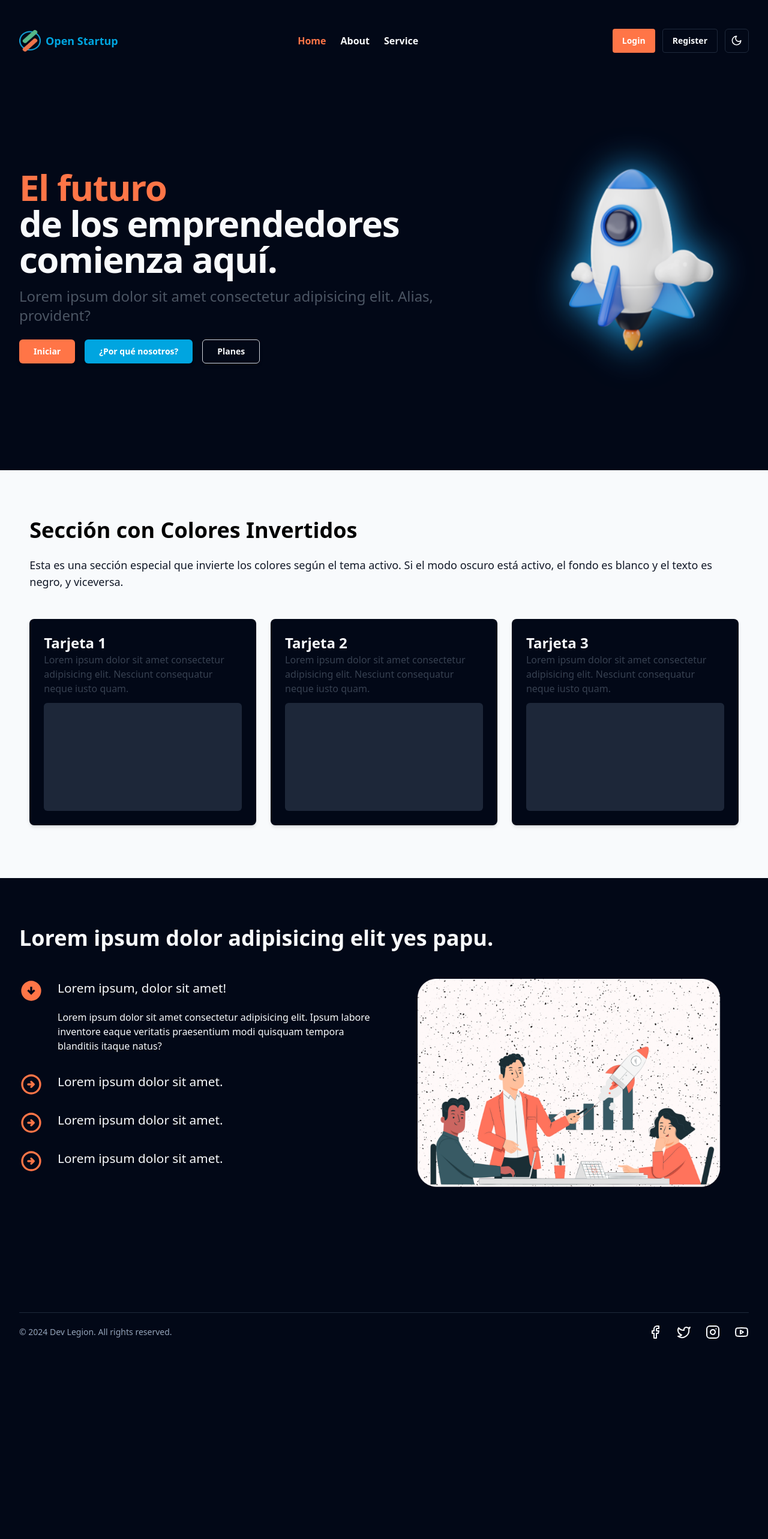
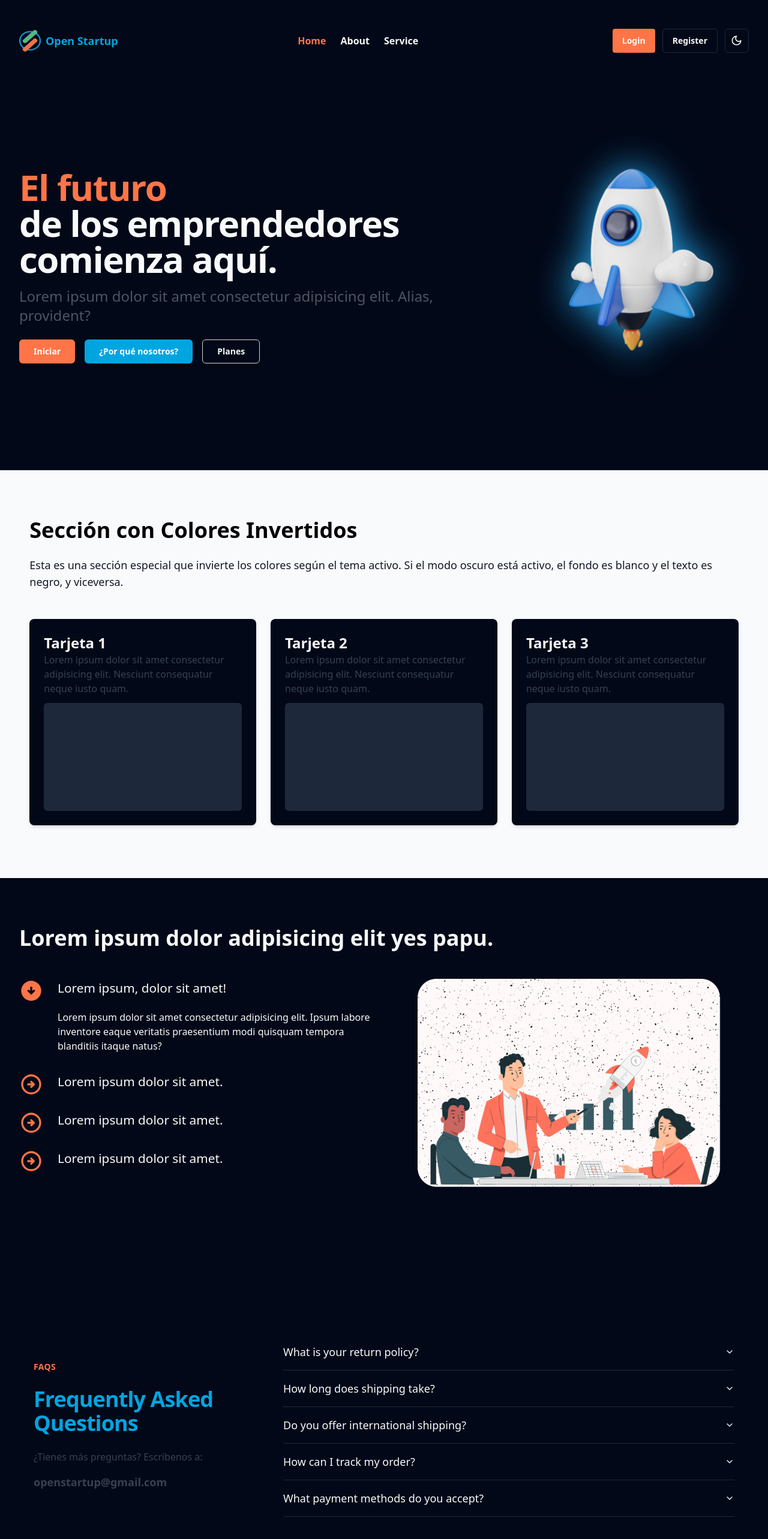
Before and after one commit to D3V-Legion/Open-Startup-Frontend, a React (Vite) app in the folder vite-project/: page / in a window 1280 px wide. Shown: the top 2566 px of the page at 60% size. Before the commit the page ends 2289 px from the top, so only its background shows below. Built offline with nearby package versions, Linux system fonts and the light colour scheme.

Commit message:
creacion de la seccion de FQA en el home

```diff
--- a/vite-project/package.json
+++ b/vite-project/package.json
@@ -11,6 +11,7 @@
   },
   "dependencies": {
     "@hookform/resolvers": "^3.9.0",
+    "@radix-ui/react-accordion": "^1.2.1",
     "@radix-ui/react-dialog": "^1.1.1",
     "@radix-ui/react-dropdown-menu": "^2.1.1",
     "@radix-ui/react-label": "^2.1.0",
--- /dev/null
+++ b/vite-project/src/components/ui/accordion.tsx
@@ -0,0 +1,56 @@
+import * as React from "react"
+import * as AccordionPrimitive from "@radix-ui/react-accordion"
+import { ChevronDown } from "lucide-react"
+
+import { cn } from "@/lib/utils"
+
+const Accordion = AccordionPrimitive.Root
+
+const AccordionItem = React.forwardRef<
+  React.ElementRef<typeof AccordionPrimitive.Item>,
+  React.ComponentPropsWithoutRef<typeof AccordionPrimitive.Item>
+>(({ className, ...props }, ref) => (
+  <AccordionPrimitive.Item
+    ref={ref}
+    className={cn("border-b", className)}
+    {...props}
+  />
+))
+AccordionItem.displayName = "AccordionItem"
+
+const AccordionTrigger = React.forwardRef<
+  React.ElementRef<typeof AccordionPrimitive.Trigger>,
+  React.ComponentPropsWithoutRef<typeof AccordionPrimitive.Trigger>
+>(({ className, children, ...props }, ref) => (
+  <AccordionPrimitive.Header className="flex">
+    <AccordionPrimitive.Trigger
+      ref={ref}
+      className={cn(
+        "flex flex-1 items-center justify-between py-4 font-medium transition-all hover:underline [&[data-state=open]>svg]:rotate-180",
+        className
+      )}
+      {...props}
+    >
+      {children}
+      <ChevronDown className="h-4 w-4 shrink-0 transition-transform duration-200" />
+    </AccordionPrimitive.Trigger>
+  </AccordionPrimitive.Header>
+))
+AccordionTrigger.displayName = AccordionPrimitive.Trigger.displayName
+
+const AccordionContent = React.forwardRef<
+  React.ElementRef<typeof AccordionPrimitive.Content>,
+  React.ComponentPropsWithoutRef<typeof AccordionPrimitive.Content>
+>(({ className, children, ...props }, ref) => (
+  <AccordionPrimitive.Content
+    ref={ref}
+    className="overflow-hidden text-sm transition-all data-[state=closed]:animate-accordion-up data-[state=open]:animate-accordion-down"
+    {...props}
+  >
+    <div className={cn("pb-4 pt-0", className)}>{children}</div>
+  </AccordionPrimitive.Content>
+))
+
+AccordionContent.displayName = AccordionPrimitive.Content.displayName
+
+export { Accordion, AccordionItem, AccordionTrigger, AccordionContent }
--- /dev/null
+++ b/vite-project/src/data/home.ts
@@ -0,0 +1,22 @@
+export const faqItems = [
+    {
+      question: "What is your return policy?",
+      answer: "We offer a 30-day return policy for all unused items in their original packaging. Please contact our customer service team to initiate a return."
+    },
+    {
+      question: "How long does shipping take?",
+      answer: "Shipping times vary depending on your location. Typically, domestic orders are delivered within 3-5 business days, while international orders may take 7-14 business days."
+    },
+    {
+      question: "Do you offer international shipping?",
+      answer: "Yes, we ship to most countries worldwide. Shipping costs and delivery times may vary depending on the destination."
+    },
+    {
+      question: "How can I track my order?",
+      answer: "Once your order is shipped, you will receive a confirmation email with a tracking number. You can use this number on our website or the carrier's website to track your package."
+    },
+    {
+      question: "What payment methods do you accept?",
+      answer: "We accept all major credit cards (Visa, MasterCard, American Express), PayPal, and Apple Pay."
+    }
+  ]
--- a/vite-project/src/pages/App.tsx
+++ b/vite-project/src/pages/App.tsx
@@ -2,9 +2,17 @@
 import cohete from "/cohete1.png";
 import IlustracionW from "../../public/ilustracion-home-w.png";
 import IlustracionB from "/ilustracion-home-b.png";
+import {
+  Accordion,
+  AccordionContent,
+  AccordionItem,
+  AccordionTrigger,
+} from "@/components/ui/accordion"
+
 
 import "../App.css";
 import { Skeleton } from "@/components/ui/skeleton";
+import { faqItems } from "@/data/home";
 
 const App: React.FC = () => {
   return (
@@ -181,6 +189,43 @@
           </div>
         </div>
       </section>
+      <section className="min-h-[85vh] relative py-12 lg:py-20">
+  <div className="container px-4 md:px-6 grid grid-cols-1 lg:grid-cols-[1fr_2fr] gap-10">
+
+    {/* Columna izquierda */}
+    <div className="flex flex-col justify-center space-y-4 lg:space-y-6 text-start">
+      <h4 className="text-sm font-semibold uppercase tracking-wide text-primary">
+        FAQS
+      </h4>
+      <h2 className="text-4xl lg:text-4xl font-extrabold tracking-tight text-secondary">
+        Frequently Asked Questions
+      </h2>
+      <p className="text-base font-medium text-gray-700">
+        ¿Tienes más preguntas? Escríbenos a:{" "}
+        <p className="text-lg font-semibold mt-4">
+          openstartup@gmail.com
+        </p>
+      </p>
+    </div>
+
+    {/* Columna derecha: Preguntas frecuentes */}
+    <div className="w-full">
+      <Accordion type="single" collapsible className="w-full">
+        {faqItems.map((item, index) => (
+          <AccordionItem key={index} value={`item-${index}`}>
+            <AccordionTrigger className="text-left font-medium text-lg">
+              {item.question}
+            </AccordionTrigger>
+            <AccordionContent className="text-left">
+              {item.answer}
+            </AccordionContent>
+          </AccordionItem>
+        ))}
+      </Accordion>
+    </div>
+  </div>
+</section>
+
     </main>
   );
 };
--- a/vite-project/tailwind.config.js
+++ b/vite-project/tailwind.config.js
@@ -10,68 +10,94 @@
   prefix: "",
   theme: {
   	container: {
-      center: true,
-      padding: "2rem",
+  		center: 'true',
+  		padding: '2rem',
   		screens: {
-        "2xl": "1400px",
-      },
+  			'2xl': '1400px'
+  		}
   	},
   	extend: {
   		colors: {
-        border: "hsl(var(--border))",
-        input: "hsl(var(--input))",
-        ring: "hsl(var(--ring))",
-        background: "hsl(var(--background))",
-        foreground: "hsl(var(--foreground))",
+  			border: 'hsl(var(--border))',
+  			input: 'hsl(var(--input))',
+  			ring: 'hsl(var(--ring))',
+  			background: 'hsl(var(--background))',
+  			foreground: 'hsl(var(--foreground))',
   			primary: {
-          DEFAULT: "hsl(var(--primary))",
-          foreground: "hsl(var(--primary-foreground))",
+  				DEFAULT: 'hsl(var(--primary))',
+  				foreground: 'hsl(var(--primary-foreground))'
   			},
   			secondary: {
-          DEFAULT: "hsl(var(--secondary))",
-          foreground: "hsl(var(--secondary-foreground))",
+  				DEFAULT: 'hsl(var(--secondary))',
+  				foreground: 'hsl(var(--secondary-foreground))'
   			},
   			destructive: {
-          DEFAULT: "hsl(var(--destructive))",
-          foreground: "hsl(var(--destructive-foreground))",
+  				DEFAULT: 'hsl(var(--destructive))',
+  				foreground: 'hsl(var(--destructive-foreground))'
   			},
   			muted: {
-          DEFAULT: "hsl(var(--muted))",
-          foreground: "hsl(var(--muted-foreground))",
+  				DEFAULT: 'hsl(var(--muted))',
+  				foreground: 'hsl(var(--muted-foreground))'
   			},
   			accent: {
-          DEFAULT: "hsl(var(--accent))",
-          foreground: "hsl(var(--accent-foreground))",
+  				DEFAULT: 'hsl(var(--accent))',
+  				foreground: 'hsl(var(--accent-foreground))'
   			},
   			popover: {
-          DEFAULT: "hsl(var(--popover))",
-          foreground: "hsl(var(--popover-foreground))",
+  				DEFAULT: 'hsl(var(--popover))',
+  				foreground: 'hsl(var(--popover-foreground))'
   			},
   			card: {
-          DEFAULT: "hsl(var(--card))",
-          foreground: "hsl(var(--card-foreground))",
-        },
+  				DEFAULT: 'hsl(var(--card))',
+  				foreground: 'hsl(var(--card-foreground))'
+  			}
   		},
   		borderRadius: {
-        lg: "var(--radius)",
-        md: "calc(var(--radius) - 2px)",
-        sm: "calc(var(--radius) - 4px)",
+  			lg: 'var(--radius)',
+  			md: 'calc(var(--radius) - 2px)',
+  			sm: 'calc(var(--radius) - 4px)'
   		},
   		keyframes: {
-        "accordion-down": {
-          from: { height: "0" },
-          to: { height: "var(--radix-accordion-content-height)" },
+  			'accordion-down': {
+  				from: {
+  					height: '0'
   				},
-        "accordion-up": {
-          from: { height: "var(--radix-accordion-content-height)" },
-          to: { height: "0" },
+  				to: {
+  					height: 'var(--radix-accordion-content-height)'
+  				}
   			},
+  			'accordion-up': {
+  				from: {
+  					height: 'var(--radix-accordion-content-height)'
+  				},
+  				to: {
+  					height: '0'
+  				}
+  			},
+  			'accordion-down': {
+  				from: {
+  					height: '0'
+  				},
+  				to: {
+  					height: 'var(--radix-accordion-content-height)'
+  				}
+  			},
+  			'accordion-up': {
+  				from: {
+  					height: 'var(--radix-accordion-content-height)'
+  				},
+  				to: {
+  					height: '0'
+  				}
+  			}
   		},
   		animation: {
-        "accordion-down": "accordion-down 0.2s ease-out",
-        "accordion-up": "accordion-up 0.2s ease-out",
-      },
-    },
+  			'accordion-down': 'accordion-down 0.2s ease-out',
+  			'accordion-up': 'accordion-up 0.2s ease-out',
+  			'accordion-down': 'accordion-down 0.2s ease-out',
+  			'accordion-up': 'accordion-up 0.2s ease-out'
+  		}
+  	}
   },
   plugins: [require("tailwindcss-animate")],
 }
```
Also changed, not shown: 1 other file (tests, documents, lock files or other folders). Lines whose indentation alone changed are shown as unchanged.
